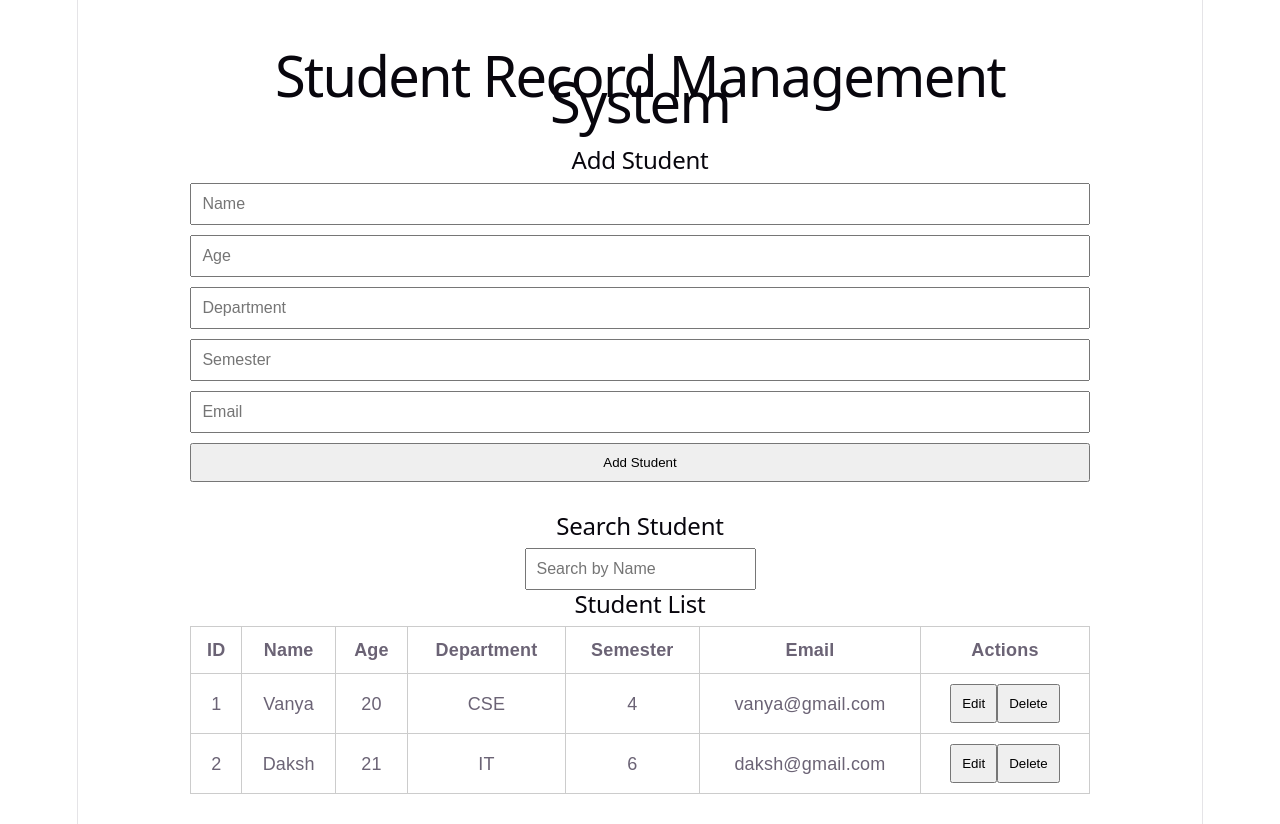
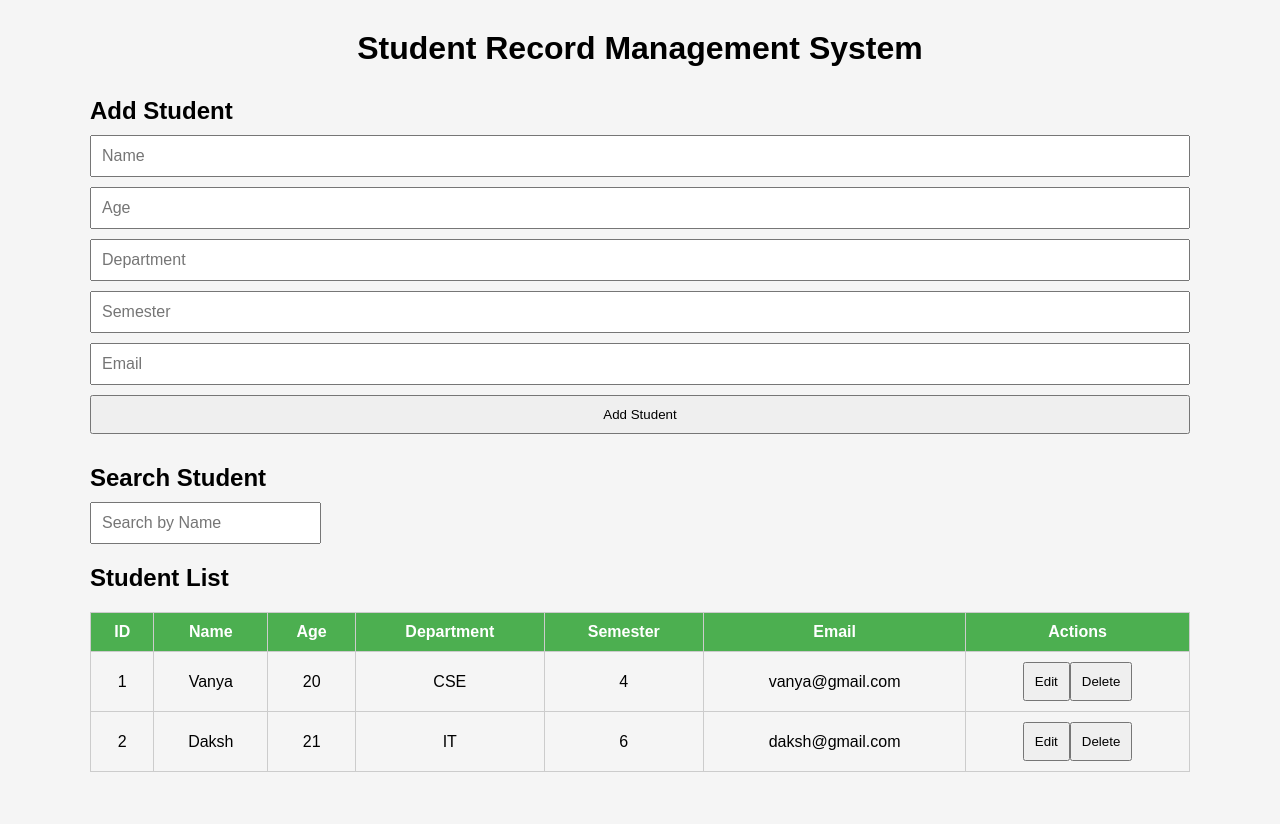
Before and after one commit to Anee006/Student-Record-Management-System, a React (Vite) app in the folder client/: page / in a window 1280 px wide. After the commit the page ends 802 px from the top, so only its background shows below. Built offline with nearby package versions, Linux system fonts and the light colour scheme.

Commit message:
Update CSS files

```diff
--- a/client/src/App.css
+++ b/client/src/App.css
@@ -1,11 +1,16 @@
 .container {
-    width: 80%;
+    width: 90%;
+    max-width: 1100px;
     margin: 30px auto;
-    font-family: Arial, sans-serif;
 }
 
 h1 {
     text-align: center;
+    margin-bottom: 30px;
+}
+
+h2 {
+    margin: 20px 0 10px;
 }
 
 form {
@@ -28,6 +33,7 @@ button {
 table {
     width: 100%;
     border-collapse: collapse;
+    margin-top: 20px;
 }
 
 table,
@@ -41,3 +47,8 @@ td {
     padding: 10px;
     text-align: center;
 }
+
+th {
+    background-color: #4CAF50;
+    color: white;
+}
--- a/client/src/index.css
+++ b/client/src/index.css
@@ -1,111 +1,14 @@
-:root {
-  --text: #6b6375;
-  --text-h: #08060d;
-  --bg: #fff;
-  --border: #e5e4e7;
-  --code-bg: #f4f3ec;
-  --accent: #aa3bff;
-  --accent-bg: rgba(170, 59, 255, 0.1);
-  --accent-border: rgba(170, 59, 255, 0.5);
-  --social-bg: rgba(244, 243, 236, 0.5);
-  --shadow:
-    rgba(0, 0, 0, 0.1) 0 10px 15px -3px, rgba(0, 0, 0, 0.05) 0 4px 6px -2px;
-
-  --sans: system-ui, 'Segoe UI', Roboto, sans-serif;
-  --heading: system-ui, 'Segoe UI', Roboto, sans-serif;
-  --mono: ui-monospace, Consolas, monospace;
-
-  font: 18px/145% var(--sans);
-  letter-spacing: 0.18px;
-  color-scheme: light dark;
-  color: var(--text);
-  background: var(--bg);
-  font-synthesis: none;
-  text-rendering: optimizeLegibility;
-  -webkit-font-smoothing: antialiased;
-  -moz-osx-font-smoothing: grayscale;
-
-  @media (max-width: 1024px) {
-    font-size: 16px;
-  }
-}
-
-@media (prefers-color-scheme: dark) {
-  :root {
-    --text: #9ca3af;
-    --text-h: #f3f4f6;
-    --bg: #16171d;
-    --border: #2e303a;
-    --code-bg: #1f2028;
-    --accent: #c084fc;
-    --accent-bg: rgba(192, 132, 252, 0.15);
-    --accent-border: rgba(192, 132, 252, 0.5);
-    --social-bg: rgba(47, 48, 58, 0.5);
-    --shadow:
-      rgba(0, 0, 0, 0.4) 0 10px 15px -3px, rgba(0, 0, 0, 0.25) 0 4px 6px -2px;
-  }
-
-  #social .button-icon {
-    filter: invert(1) brightness(2);
-  }
+* {
+    margin: 0;
+    padding: 0;
+    box-sizing: border-box;
 }
 
 body {
-  margin: 0;
+    font-family: Arial, sans-serif;
+    background-color: #f5f5f5;
 }
 
 #root {
-  width: 1126px;
-  max-width: 100%;
-  margin: 0 auto;
-  text-align: center;
-  border-inline: 1px solid var(--border);
-  min-height: 100svh;
-  display: flex;
-  flex-direction: column;
-  box-sizing: border-box;
+    width: 100%;
 }
-
-h1,
-h2 {
-  font-family: var(--heading);
-  font-weight: 500;
-  color: var(--text-h);
-}
-
-h1 {
-  font-size: 56px;
-  letter-spacing: -1.68px;
-  margin: 32px 0;
-  @media (max-width: 1024px) {
-    font-size: 36px;
-    margin: 20px 0;
-  }
-}
-h2 {
-  font-size: 24px;
-  line-height: 118%;
-  letter-spacing: -0.24px;
-  margin: 0 0 8px;
-  @media (max-width: 1024px) {
-    font-size: 20px;
-  }
-}
-p {
-  margin: 0;
-}
-
-code,
-.counter {
-  font-family: var(--mono);
-  display: inline-flex;
-  border-radius: 4px;
-  color: var(--text-h);
-}
-
-code {
-  font-size: 15px;
-  line-height: 135%;
-  padding: 4px 8px;
-  background: var(--code-bg);
-}
```
